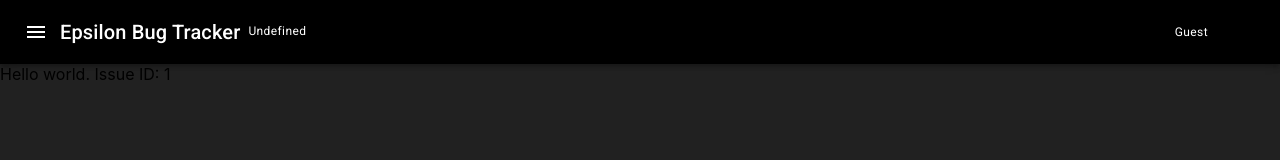
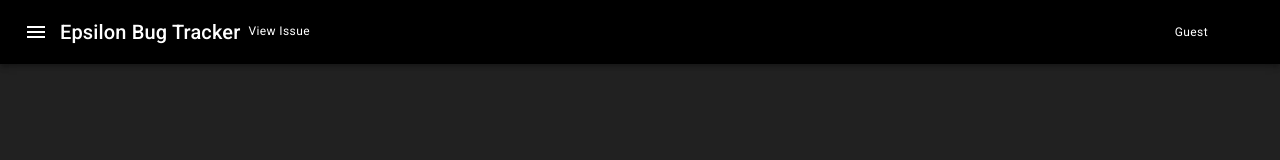
Before and after one commit to MatthewNordstrand/epsilon-bug-tracker, a React (Create React App) app: page /viewissue/1 in a window 1280 px wide. Shown: the top 160 px of the page. Built offline with nearby package versions, Linux system fonts and the light colour scheme; no server answers; some icons are missing.

Commit message:
Fixed logic to better detect which route we are on for the page title

```diff
--- a/src/components/MainComponent.js
+++ b/src/components/MainComponent.js
@@ -58,7 +58,8 @@ class MainComponent extends Component {
 
     render() {
         const curPath = this.props.location.pathname;
-        const route = Routes.filter(route => route.path === curPath)[0]; //Check if the curPath starts with route
+        const matchingRoutes = Routes.filter(route => curPath.startsWith(route.path));
+        const route = matchingRoutes[matchingRoutes.length - 1]; //Check if the curPath starts with route
 
         const routeName = route ? route.sidebarName : "Undefined";
 
--- a/src/components/ViewIssues/ViewIssuePage.js
+++ b/src/components/ViewIssues/ViewIssuePage.js
@@ -5,6 +5,8 @@ export default function ViewIssuePage(props) {
     let { issueID } = useParams();
 
     return(
-        <div>Hello world. Issue ID: {issueID}</div>
+        <div>
+
+        </div>
     );
 }
```
